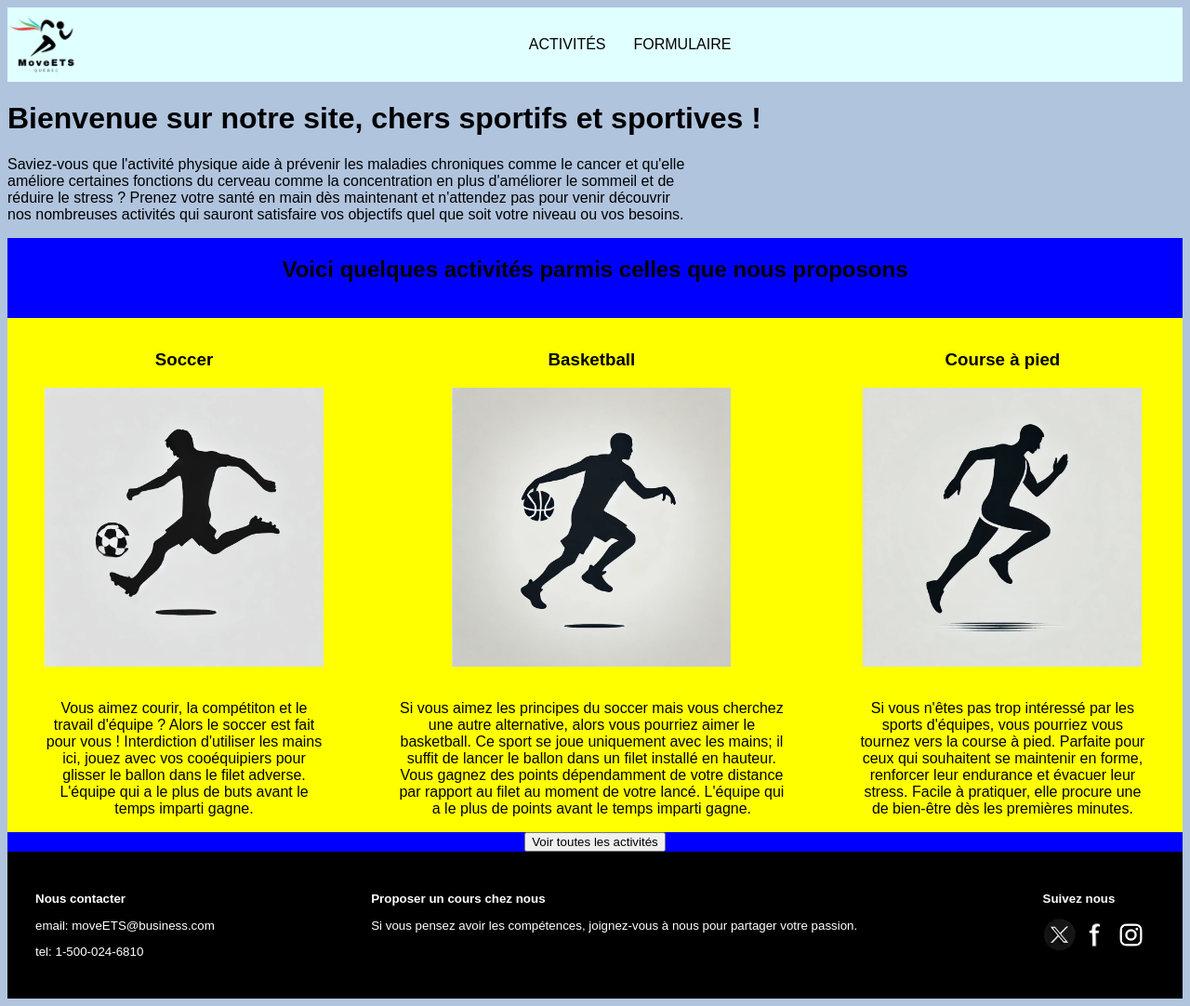
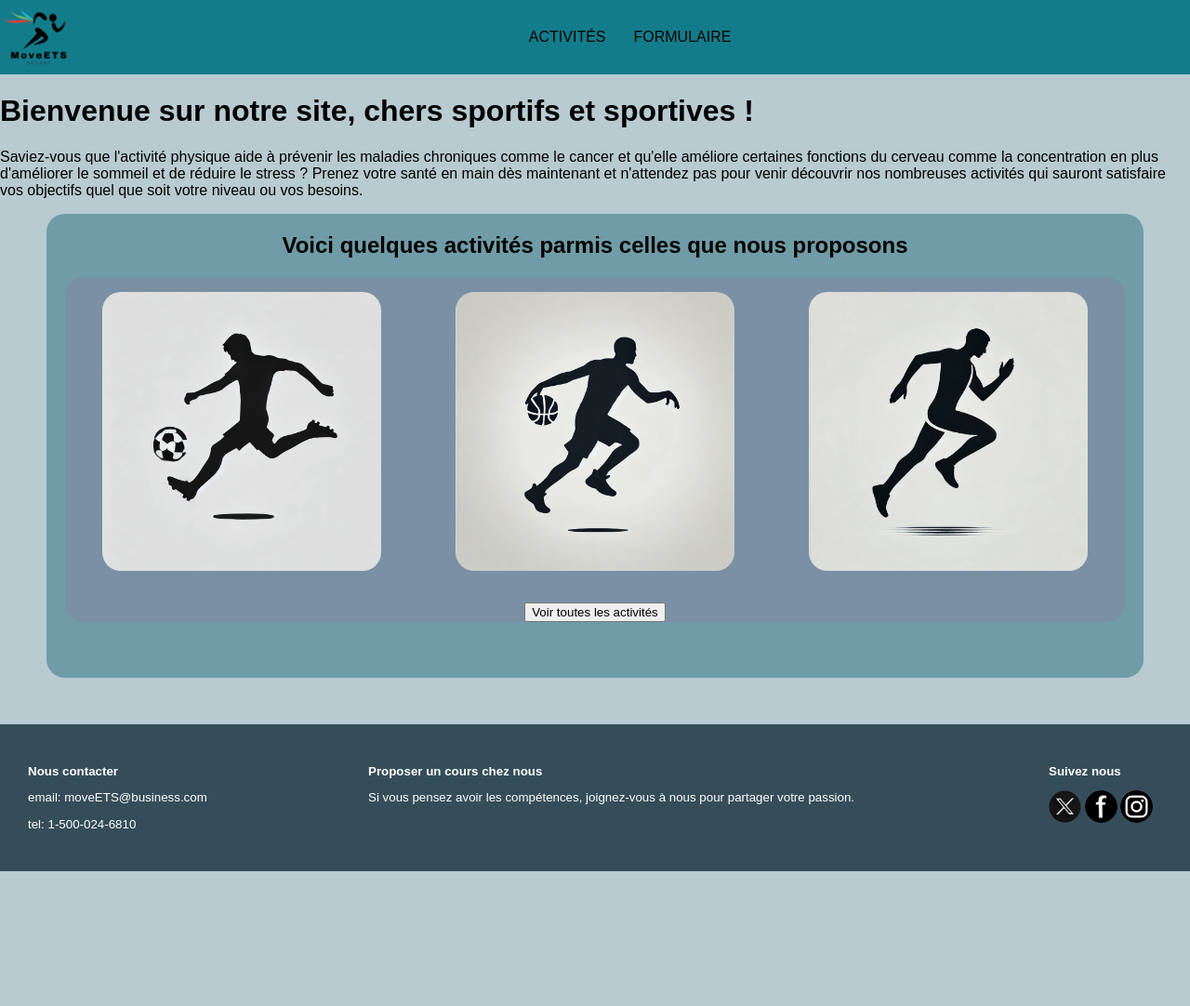
Before and after one commit to YassineKA52/GR03-YASSINE-KADIRI-YASSINE-ISTADAD, a PHP site: page /Html/PageAcceuil.html in a window 1280 px wide. Shown: the whole page at 93% size. After the commit the page ends 937 px from the top, so only its background shows below. Run offline with PHP 8.4, Linux system fonts and the light colour scheme.

Commit message:
perfectionnement page d'acceuil

```diff
--- a/Html/PageAcceuil.html
+++ b/Html/PageAcceuil.html
@@ -22,15 +22,17 @@
     <main>
         <h1> Bienvenue sur notre site, chers sportifs et sportives ! </h1>
         <p>
-            Saviez-vous que l'activité physique aide à prévenir les maladies chroniques comme le cancer et qu'elle <br>
-            améliore certaines fonctions du cerveau comme la concentration en plus d'améliorer le sommeil et de <br>
-            réduire le stress ? Prenez votre santé en main dès maintenant et n'attendez pas pour venir découvrir <br>
+            Saviez-vous que l'activité physique aide à prévenir les maladies chroniques comme le cancer et qu'elle
+            améliore certaines fonctions du cerveau comme la concentration en plus d'améliorer le sommeil et de
+            réduire le stress ? Prenez votre santé en main dès maintenant et n'attendez pas pour venir découvrir
             nos nombreuses activités qui sauront satisfaire vos objectifs quel que soit votre niveau ou vos besoins.
         </p>
         <div id="activite-Container">
-            <h2> Voici quelques activités parmis celles que nous proposons </h2> <br>
+            <h2> Voici quelques activités parmis celles que nous proposons </h2>
 
             <div id="container">
+
+                <div>
 
                     <figure>
                         <figcaption>
@@ -67,7 +69,9 @@
                     </figure> <br> <br>
 
                 </div>
+
                 <a href="PageActivite.html"> <button>Voir toutes les activités</button></a>
+            </div>
 
         </div>
 
--- a/styleAcceuil.css
+++ b/styleAcceuil.css
@@ -1,7 +1,7 @@
 body {
     display: grid;
     grid-template-rows: auto 1fr auto;
-    background-color: lightsteelblue;
+    background-color: #B8CBD0;
 }
 
 #activite-Container {
@@ -9,19 +9,26 @@ body {
     flex-direction: column;
     justify-content: center;
     align-items: center;
-    background-color: blue;
+    background-color: #709CA7;
+    margin-right: 50px;
+    margin-left: 50px;
+    padding-bottom: 60px;
+    border-radius: 20px;
+    margin-bottom: 50px;
 }
 
 #container {
     display: flex;
+    flex-direction: column;
     justify-content: space-between;
-    background-color: yellow;
+    background-color: #7A90A4;
+    border-radius: 20px;
     align-items: center;
 }
 
-figure {
+#container >div {
     display: flex;
-    flex-direction: column;
+    flex-direction: row;
     justify-content: center;
     align-items: center;
     text-align: center;
@@ -58,7 +65,7 @@ figure {
 }
 
 header {
-    background-color: lightcyan;
+    background-color: #137C8B;
     height: 80px;
     display: flex;
     align-items: center;
@@ -85,7 +92,7 @@ nav {
 }
 
 footer {
-    background-color: black;
+    background-color: #344D59;
     display: flex;
     justify-content: space-between;
     align-items: flex-start;
@@ -111,3 +118,23 @@ footer {
 #boite3 {
     width: 10%;
 }
+
+figure figcaption {
+    display: none;
+}
+
+figure:hover figcaption {
+    display: block;
+}
+
+html, body {
+    margin: 0;
+    padding: 0;
+    width: 100%;
+    height: 100%;
+    box-sizing: border-box;
+}
+
+img {
+    border-radius: 20px;
+}
```
Lines whose indentation alone changed are shown as unchanged.
